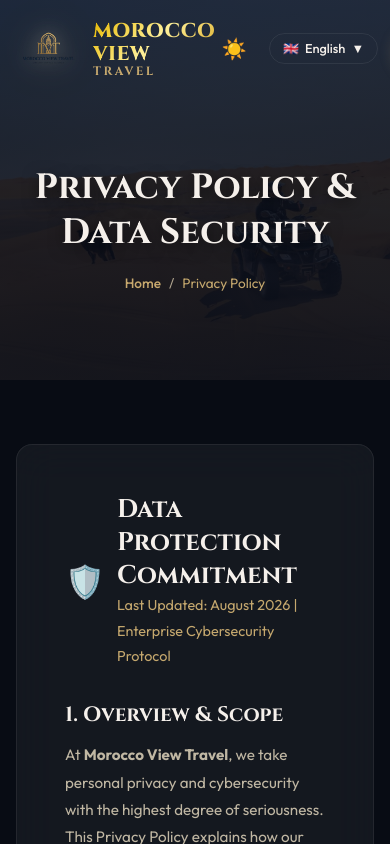
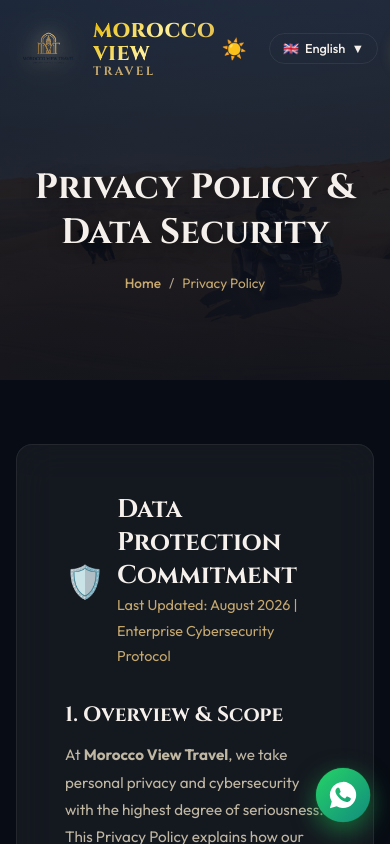
Before and after one commit to NouredineX/morocco-view-travel, a Next.js app: page /en/privacy-policy in a window 390 px wide. Shown: the top 844 px of the page. Built offline with nearby package versions, Linux system fonts and the light colour scheme.

Commit message:
fix: relocate floating WhatsApp button to bottom right with official green branding, pulse animation, and hover tooltip

```diff
--- a/src/app/globals.css
+++ b/src/app/globals.css
@@ -1881,3 +1881,106 @@
   border-radius: var(--radius-full);
   border: 1px solid var(--border-primary);
 }
+
+/* --- Floating WhatsApp Button (Fixed on Bottom Right) --- */
+.whatsapp-float-btn {
+  position: fixed;
+  bottom: 30px;
+  right: 30px;
+  z-index: 99999;
+  display: flex;
+  align-items: center;
+  gap: 0.6rem;
+  text-decoration: none;
+  transition: transform 0.3s cubic-bezier(0.175, 0.885, 0.32, 1.275);
+}
+
+.whatsapp-float-btn:hover {
+  transform: scale(1.1) translateY(-3px);
+}
+
+.whatsapp-icon-circle {
+  position: relative;
+  width: 60px;
+  height: 60px;
+  background: linear-gradient(135deg, #25D366 0%, #128C7E 100%);
+  border-radius: 50%;
+  display: flex;
+  align-items: center;
+  justify-content: center;
+  box-shadow: 0 8px 25px rgba(37, 211, 102, 0.5), 0 4px 12px rgba(0, 0, 0, 0.4);
+  z-index: 2;
+}
+
+.whatsapp-tooltip {
+  background: var(--bg-dark-2);
+  color: #FFFFFF;
+  padding: 0.5rem 1rem;
+  border-radius: var(--radius-md);
+  font-size: 0.85rem;
+  font-weight: 600;
+  white-space: nowrap;
+  box-shadow: 0 4px 15px rgba(0, 0, 0, 0.4);
+  border: 1px solid var(--border-glass-strong);
+  opacity: 0;
+  visibility: hidden;
+  transform: translateX(10px);
+  transition: opacity 0.3s ease, transform 0.3s ease, visibility 0.3s ease;
+  pointer-events: none;
+}
+
+.whatsapp-float-btn:hover .whatsapp-tooltip {
+  opacity: 1;
+  visibility: visible;
+  transform: translateX(0);
+}
+
+/* Pulsing Outer Ring */
+.whatsapp-pulse-ring {
+  position: absolute;
+  right: 0;
+  bottom: 0;
+  width: 60px;
+  height: 60px;
+  border-radius: 50%;
+  background-color: #25D366;
+  opacity: 0.6;
+  z-index: 1;
+  animation: whatsappPulse 2s infinite ease-in-out;
+}
+
+@keyframes whatsappPulse {
+  0% {
+    transform: scale(1);
+    opacity: 0.75;
+  }
+  70% {
+    transform: scale(1.6);
+    opacity: 0;
+  }
+  100% {
+    transform: scale(1.6);
+    opacity: 0;
+  }
+}
+
+@media (max-width: 768px) {
+  .whatsapp-float-btn {
+    bottom: 22px;
+    right: 20px;
+  }
+
+  .whatsapp-icon-circle {
+    width: 54px;
+    height: 54px;
+  }
+
+  .whatsapp-pulse-ring {
+    width: 54px;
+    height: 54px;
+  }
+
+  .whatsapp-tooltip {
+    display: none;
+  }
+}
--- a/src/components/layout/WhatsAppFloat.tsx
+++ b/src/components/layout/WhatsAppFloat.tsx
@@ -10,15 +10,24 @@
   return (
     <a
       href={whatsappUrl}
-      className="whatsapp-float"
+      className="whatsapp-float-btn"
       target="_blank"
       rel="noopener noreferrer"
-      aria-label="Contact us on WhatsApp"
+      aria-label="Chat with us on WhatsApp"
       id="whatsapp-floating-btn"
     >
-      <svg viewBox="0 0 448 512" xmlns="http://www.w3.org/2000/svg" width="24" height="24" fill="currentColor">
-        <path d="M380.9 97.1C339 55.1 283.2 32 223.9 32c-122.4 0-222 99.6-222 222 0 39.1 10.2 77.3 29.6 111L0 480l117.7-30.9c32.4 17.7 68.9 27 106.1 27h.1c122.3 0 224.1-99.6 224.1-222 0-59.3-25.2-115-67.1-157zm-157 341.6c-33.2 0-65.7-8.9-94-25.7l-6.7-4-69.8 18.3L72 359.2l-4.4-7c-18.5-29.4-28.2-63.3-28.2-98.2 0-101.7 82.8-184.5 184.6-184.5 49.3 0 95.6 19.2 130.4 54.1 34.8 34.9 56.2 81.2 56.1 130.5 0 101.8-84.9 184.6-186.6 184.6zm101.2-138.2c-5.5-2.8-32.8-16.2-37.9-18-5.1-1.9-8.8-2.8-12.5 2.8-3.7 5.6-14.3 18-17.6 21.8-3.2 3.7-6.5 4.2-12 1.4-32.6-16.3-54-29.1-75.5-66-5.7-9.8 5.7-9.1 16.3-30.3 1.8-3.7 .9-6.9-.5-9.7-1.4-2.8-12.5-30.1-17.1-41.2-4.5-10.8-9.1-9.3-12.5-9.5-3.2-.2-6.9-.2-10.6-.2-3.7 0-9.7 1.4-14.8 6.9-5.1 5.6-19.4 19-19.4 46.3 0 27.3 19.9 53.7 22.6 57.4 2.8 3.7 39.1 59.7 94.8 83.8 35.2 15.2 49 16.5 66.6 13.9 10.7-1.6 32.8-13.4 37.4-26.4 4.6-13 4.6-24.1 3.2-26.4-1.3-2.5-5-3.9-10.5-6.6z"/>
-      </svg>
+      {/* Tooltip */}
+      <span className="whatsapp-tooltip">Chat on WhatsApp</span>
+
+      {/* Official WhatsApp Green Circular Icon */}
+      <div className="whatsapp-icon-circle">
+        <svg viewBox="0 0 32 32" xmlns="http://www.w3.org/2000/svg" width="30" height="30" fill="#FFFFFF">
+          <path d="M16 2a13.94 13.94 0 0 0-12 21L2 30l7.24-1.9a13.95 13.95 0 1 0 6.76-26.1zm7.88 19.34c-.33.93-1.63 1.77-2.67 2-.72.15-1.65.27-4.81-1.04-4.04-1.67-6.64-5.78-6.84-6.05s-1.65-2.2-1.65-4.19c0-1.99 1.04-2.97 1.41-3.37.37-.4.81-.5 1.08-.5.27 0 .54 0 .78.01.25.01.59-.09.92.71.34.81 1.17 2.85 1.27 3.06.1.2.17.44.03.71-.13.27-.2.44-.4.68-.2.24-.42.5-.6.67-.2.19-.41.39-.18.79.23.39 1.03 1.7 2.21 2.75 1.52 1.35 2.8 1.77 3.2 1.97.4.2.63.17.86-.1.23-.27.98-1.14 1.24-1.53.27-.39.54-.33.91-.19.37.14 2.37 1.12 2.77 1.32.4.2.67.3.77.47.1.17.1 1.01-.23 1.94z"/>
+        </svg>
+      </div>
+
+      {/* Pulsing Outer Ring */}
+      <span className="whatsapp-pulse-ring"></span>
     </a>
   );
 }
```
